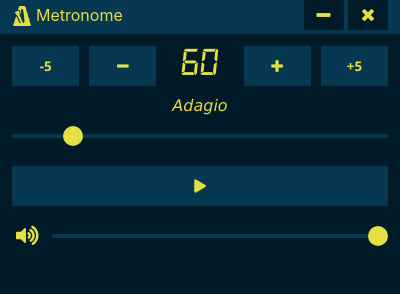
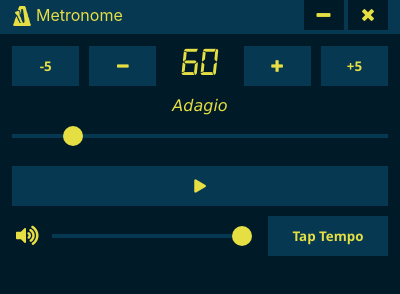
Before and after one commit to akgunAkgunduz/metronome-desktop, an Electron app: page index.html in a window 400 px wide. Drawn offline with Linux system fonts and the light colour scheme; no server answers.

Commit message:
Add tap tempo button

```diff
--- a/css/style.css
+++ b/css/style.css
@@ -139,10 +139,15 @@ input[type=range]::-webkit-slider-thumb {
   margin: 0;
 }
 
+#volumeAndTapTempo {
+  display: grid;
+  grid-template-columns: 2fr 1fr;
+  grid-column-gap: 1rem;
+}
+
 #tapTempo {
-  display: block;
+  height: 40px;
   width: 100%;
-  height: 40px;
 }
 
 #appBar {
--- a/index.html
+++ b/index.html
@@ -45,13 +45,18 @@
       <button id="startStop" tabindex="-1" onkeydown="return false;"><i id="startStopIcon" class="fas fa-play"></i></button>
     </div>
 
-    <div id="volume" class="row">
-      <div id="volumeFontDiv"><i id="volumeIcon" class="fas fa-volume-up"></i></div>
-      <div id="volumeRangeDiv"><input type="range" id="volumeRange" value="100" min="0" max="100" tabindex="-1" onkeydown="return false;"></div>
+    <div id="volumeAndTapTempo" class="row">
+      <div id="volume">
+        <div id="volumeFontDiv"><i id="volumeIcon" class="fas fa-volume-up"></i></div>
+        <div id="volumeRangeDiv"><input type="range" id="volumeRange" value="100" min="0" max="100" tabindex="-1" onkeydown="return false;"></div>
+      </div>
+      <div id="tapTempoDiv">
+        <button id="tapTempo">Tap Tempo</button>
+      </div>
     </div>
 
     <!-- <div class="row">
-      <button id="tapTempo">Tap Tempo</button>
+
     </div> -->
 
   </div>
```
